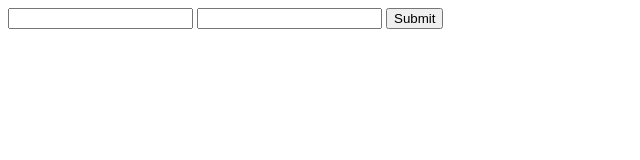
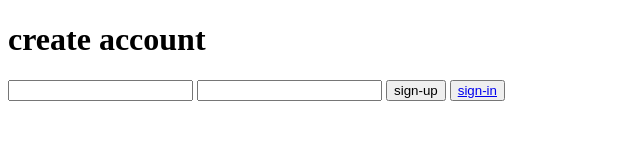
Before and after one commit to SaiSivaKumar-0906/backend, a website: page chat/frontend/one.html in a window 1280 px wide. Shown: the whole page, without its empty margins (0-640 px from the left). Drawn offline with Linux system fonts and the light colour scheme.

Commit message:
Update one.html

```diff
--- a/chat/frontend/one.html
+++ b/chat/frontend/one.html
@@ -7,9 +7,12 @@
     <title>Document</title>
 </head>
 <body>
+  <h1>create account</h1>
    <input type="text"  id="username"  autocomplete="off">
    <input type="password" id="password" autocomplete="off">
-   <input type="submit" id="submit">
+   <button id="submit">sign-up</button>
+   <button id="sign-in"><a href="/frontend/login.html">sign-in</button></a>
+   <h1 id='result-data'></h1>
  <script src="/frontend/one.js"></script>
 </body>
 </html>
```
